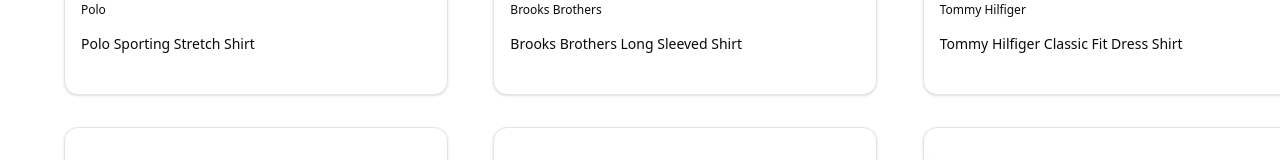
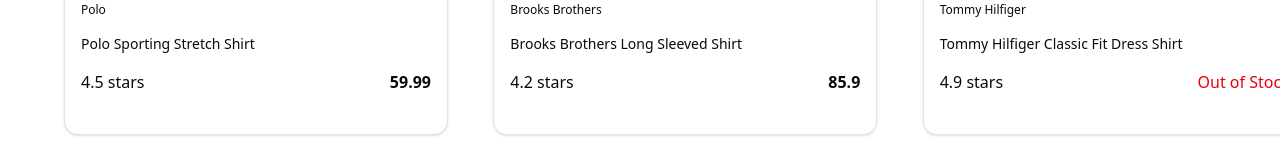
Before and after one commit to anjanah07/e-commerce, a Next.js app: page / in a window 1280 px wide. Shown: the part 536-696 px from the top of the page. Built offline with nearby package versions, Linux system fonts and the light colour scheme; no server answers.

Commit message:
fix: styles

```diff
--- a/components/shared/products/product-card.tsx
+++ b/components/shared/products/product-card.tsx
@@ -23,6 +23,14 @@
           <Link href={`/products/${product.slug}`}>
             <h2 className="text-sm font-medium">{product.name}</h2>
           </Link>
+          <div className=" flex flex-row justify-between gap-4">
+            <p>{product.rating} stars</p>
+            {product.stock > 0 ? (
+              <p className="font-bold">{product.price}</p>
+            ) : (
+              <p className="text-destructive">Out of Stock</p>
+            )}
+          </div>
         </CardContent>
       </Card>
     </div>
```
